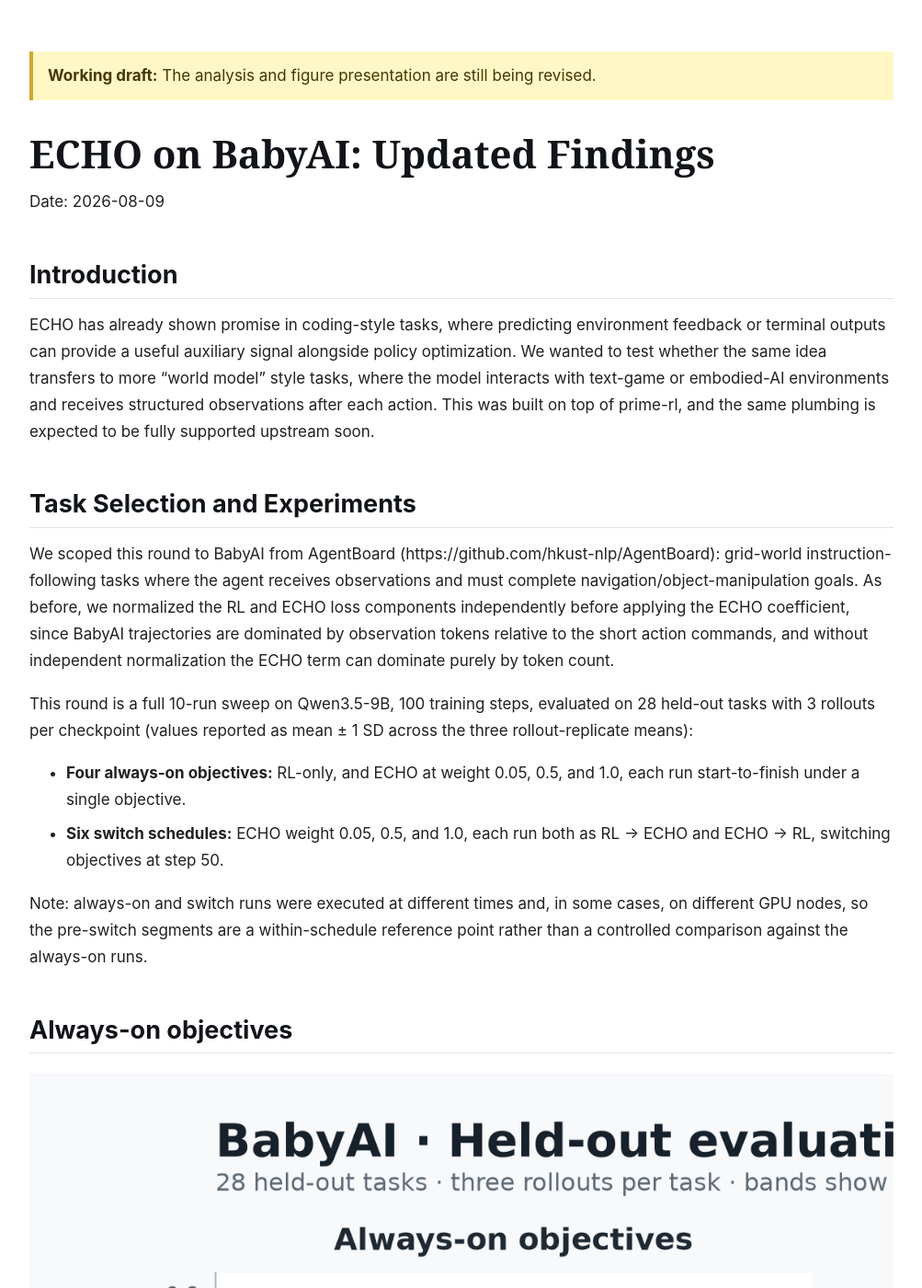
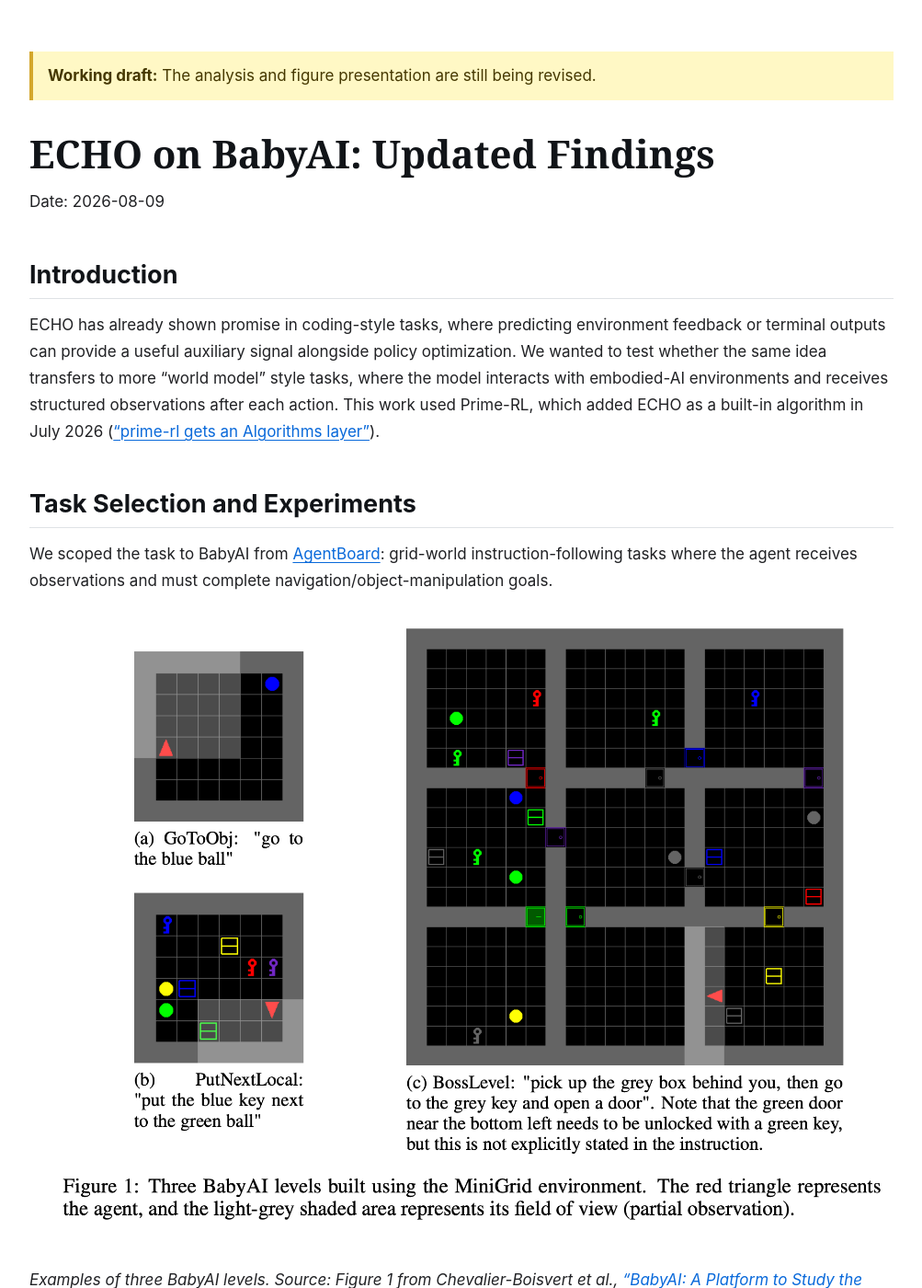
Before and after one commit to Bhoy1/echo-babyai-findings, a Jekyll site: the page built from index.md, in a window 1280 px wide and 1400 px high. Shown: the whole window at 92% size, without its empty margins (138-1141 px from the left). Built offline with Jekyll 4.4.1, drawn with Linux system fonts in a browser that asks for light colours; some of the changed text lies outside the part shown.

Commit message:
Revise BabyAI findings narrative and add task figure

```diff
--- a/index.md
+++ b/index.md
@@ -12,18 +12,21 @@ Date: 2026-08-09
 
 ## Introduction
 
-ECHO has already shown promise in coding-style tasks, where predicting environment feedback or terminal outputs can provide a useful auxiliary signal alongside policy optimization. We wanted to test whether the same idea transfers to more "world model" style tasks, where the model interacts with text-game or embodied-AI environments and receives structured observations after each action. This was built on top of prime-rl, and the same plumbing is expected to be fully supported upstream soon.
+ECHO has already shown promise in coding-style tasks, where predicting environment feedback or terminal outputs can provide a useful auxiliary signal alongside policy optimization. We wanted to test whether the same idea transfers to more "world model" style tasks, where the model interacts with embodied-AI environments and receives structured observations after each action. This work used Prime-RL, which added ECHO as a built-in algorithm in July 2026 (["prime-rl gets an Algorithms layer"](https://www.primeintellect.ai/blog/algorithms-layer)).
 
 ## Task Selection and Experiments
 
-We scoped this round to BabyAI from AgentBoard (https://github.com/hkust-nlp/AgentBoard): grid-world instruction-following tasks where the agent receives observations and must complete navigation/object-manipulation goals. As before, we normalized the RL and ECHO loss components independently before applying the ECHO coefficient, since BabyAI trajectories are dominated by observation tokens relative to the short action commands, and without independent normalization the ECHO term can dominate purely by token count.
+We scoped the task to BabyAI from [AgentBoard](https://github.com/hkust-nlp/AgentBoard): grid-world instruction-following tasks where the agent receives observations and must complete navigation/object-manipulation goals.
 
-This round is a full 10-run sweep on Qwen3.5-9B, 100 training steps, evaluated on 28 held-out tasks with 3 rollouts per checkpoint (values reported as mean ± 1 SD across the three rollout-replicate means):
+![Examples of three BabyAI levels](figures/babyai-grid-example.png)
+
+*Examples of three BabyAI levels. Source: Figure 1 from Chevalier-Boisvert et al., ["BabyAI: A Platform to Study the Sample Efficiency of Grounded Language Learning"](https://arxiv.org/abs/1810.08272), ICLR 2019.*
+
+We ran Qwen3.5-9B for 100 training steps and evaluated each checkpoint on 28 held-out tasks with three rollout replicates. Reported uncertainty is the mean plus or minus one standard deviation across the three replicate means.
 
 - **Four always-on objectives:** RL-only, and ECHO at weight 0.05, 0.5, and 1.0, each run start-to-finish under a single objective.
 - **Six switch schedules:** ECHO weight 0.05, 0.5, and 1.0, each run both as RL → ECHO and ECHO → RL, switching objectives at step 50.
 
-Note: always-on and switch runs were executed at different times and, in some cases, on different GPU nodes, so the pre-switch segments are a within-schedule reference point rather than a controlled comparison against the always-on runs.
 
 ## Always-on objectives
 
@@ -34,7 +37,7 @@ Note: always-on and switch runs were executed at different times and, in some ca
 
 All three ECHO weights beat RL-only on both peak and final eval reward, and RL-only is also visibly the noisiest and least monotone of the four on held-out eval. ECHO 0.05 is the most stable of the three ECHO weights, with SD roughly an order of magnitude tighter than the others at both peak and final. ECHO 1.0 reaches the highest final reward but with much wider variance (± 0.045).
 
-The training-reward panel tells a slightly different story: RL-only actually tracks competitively with the ECHO runs through step 80, and ECHO 0.05's train reward drops sharply after step 80 even though its eval reward stays flat. That train/eval decoupling at low lambda is worth digging into further, e.g. whether it's overfitting within the retained-trainable rollout pool or a shift in which tasks stay "trainable" at that weight.
+The training-reward panel tells a slightly different story: RL-only actually tracks competitively with the ECHO runs through step 80, and ECHO 0.05's train reward drops sharply after step 80 even though its eval reward stays flat. That train/eval decoupling at low lambda is worth investigating further, including whether it reflects overfitting or a shift in the task composition of the training updates.
 
 ## Switch schedules (phase runs, switch at step 50)
 
@@ -52,25 +55,21 @@ Which order wins depends on λ, and it isn't consistent:
 
 The eval curves make the λ = 1.0 case the most visually distinct: RL → ECHO climbs through the second half of training and finishes near 0.85, while ECHO → RL plateaus and drifts down toward 0.74–0.78 after the switch. At λ = 0.05 and 0.5 the two orders track each other closely through the switch point and only separate modestly afterward.
 
+### Working interpretation
+
+The switch experiments were designed to test whether ECHO and RL interfere with one another and whether their ordering matters. When combined with RL, ECHO adds a dense auxiliary training signal over environment-observation tokens, while the RL objective updates the policy using reward-derived advantages. Switching objectives therefore lets us ask whether observation prediction helps develop useful representations before RL, whether it provides a useful complementary signal after RL, and whether changing objectives disrupts behavior learned during the first phase.
+
+Combining ECHO with RL at the appropriate stage could help overcome optimization plateaus, accelerate learning, or reach better final performance. These experiments provide initial evidence about objective compatibility and ordering, while the rollout-efficiency results below suggest a separate potential benefit.
+
 ## Turn and rollout-efficiency findings
 
-### Source
+![Turn length](figures/table_turns.png)
 
-Recomputed locally from the ten `training_history.log` files in the public Hugging Face dataset [bhoy/agentboard-babyai-v1-v071-always-on-switch50](https://huggingface.co/datasets/bhoy/agentboard-babyai-v1-v071-always-on-switch50). Local copies live in `training_history_hf/`; this analysis no longer depends on the rental GPU node.
-
-All figures below describe the **retained trainable rollouts** (the subset that survives filtering and is actually trained on), not all generated candidates. See `babyai_final_100_step_training_summary.md` for the weighted comparison between the two populations.
-
-### Turn length and truncation
-
-Prime-RL logs a `Truncation` flag when a rollout hits the 20-turn limit; we refer to this below as **ran out of turns**.
-
-![Turn length and truncation table](figures/table_turns.png)
-
-RL-only hit the turn limit on nearly every retained rollout by the second half of training (95.3% at steps 51–75). ECHO delayed this — most at weight 1.0, which stays roughly 13 points below RL-only overall — though all four runs trend toward longer, more turn-limited trajectories as training progresses.
+RL-only hit the turn limit on nearly every training rollout by the second half of training (95.3% at steps 51–75). ECHO delayed this most strongly at weight 1.0, whose overall rate was roughly 13 percentage points lower than RL-only, though all four runs trend toward longer, more turn-limited trajectories as training progresses.
 
 ### Rollout filtering overhead
 
-"Extra rollouts" below is `generated candidates − retained trainable rollouts`: the total volume filtered out before each update. This is a measure of overall filtering cost, not a breakdown by filter reason.
+"Extra rollouts" below is `generated candidates - trainable rollouts`: the total volume filtered out before each update. The three enforced pre-batch filters were zero advantage, gibberish, and repetition. Gibberish and repetition filtering are intended to guard against model collapse, and we saw no visible signs of collapse in the saved trajectories. However, the logs report only aggregate generated and trainable counts, not rejection counts for each filter.
 
 ![Rollout filtering overhead table](figures/table_filtering.png)
 
@@ -78,11 +77,4 @@ Filtering overhead falls monotonically with ECHO weight: RL-only generated 7,807
 
 ### Working interpretation
 
-RL-only's higher rollout cost comes from generating more candidates per update, and the candidates it does retain are longer and more likely to hit the turn limit. Higher ECHO weight is associated with both a larger retained fraction and fewer turn-limited episodes within that retained set — a compute-efficiency effect, distinct from the reward and held-out eval results reported above.
-
-## Files
-
-Underlying CSVs for re-plotting:
-- [`training_behavior_metrics.csv`](data/training_behavior_metrics.csv) — per-step training behavior metrics (reward, turns, invalid actions, token counts, etc.), split by `all_candidates` vs `retained_trainable` population, per run.
-- [`checkpoint_eval_metrics.csv`](data/checkpoint_eval_metrics.csv) — always-on checkpoint eval metrics (reward/success mean, SD, per-replicate values) for `rlonly`, `echo005`, `echo050`, `echo100`.
-- [`babyai_switch50_eval_curve.csv`](data/babyai_switch50_eval_curve.csv) — switch-schedule eval curve (mean reward, replicate SD, per-replicate values) for `base` plus the six switch-50 variants.
+RL-only's higher rollout cost comes from generating more candidates per update, and its training rollouts are longer and more likely to hit the turn limit. Higher ECHO weight is associated with both a larger trainable fraction and fewer turn-limited episodes. Together, these associations suggest a potential compute-efficiency advantage for ECHO on BabyAI.
```
Also changed, not shown: figures/babyai-grid-example.png (added).
